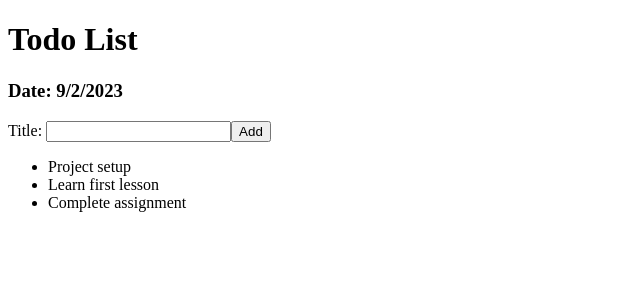
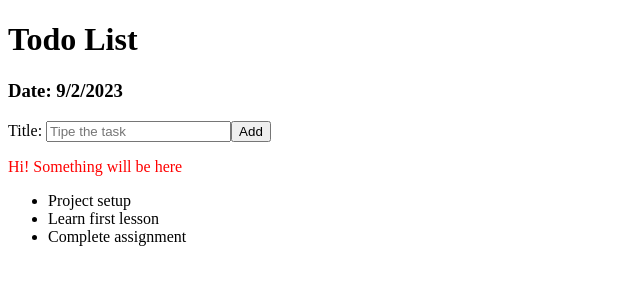
Before and after one commit to akhhanna20/react-todo, a React (Create React App) app: page / in a window 1280 px wide. Shown: the top 300 px of the page, without its empty margins (0-640 px from the left). Built offline with nearby package versions, Linux system fonts and the light colour scheme.

Commit message:
Added Todo Form, created submition of form and store New Todo

```diff
--- a/src/AddTodoForm.js
+++ b/src/AddTodoForm.js
@@ -1,11 +1,28 @@
 import React from "react";
 
-function AddTodoForm() {
+function AddTodoForm(props) {
+  const handleAddTodo = (event) => {
+    event.preventDefault();
+    console.log(event);
+
+    const todoTitle = event.target[0].value;
+    console.log(todoTitle);
+    props.onAddTodo(todoTitle);
+    event.target.reset();
+  };
+
   return (
-    <form>
+    <form onSubmit={handleAddTodo}>
       <label htmlFor="todoTitle">Title: </label>
-      <input id="todoTitle" />
-      <button>Add</button>
+
+      <input
+        name="title"
+        type="text"
+        id="todoTitle"
+        placeholder="Tipe the task"
+      />
+
+      <button type="submit">Add</button>
     </form>
   );
 }
--- a/src/App.js
+++ b/src/App.js
@@ -1,16 +1,21 @@
-import React from "react";
+import React, { useState } from "react";
 import TodoList from "./TodoList";
 import AddTodoForm from "./AddTodoForm";
+import "./app.css";
 
 const today = new Date();
+
 function App() {
+  const [newTodo, setNewTodo] = useState("Hi! Something will be here");
+
   return (
     <div>
       <h1>Todo List</h1>
       <h3>
         Date: {today.getMonth()}/{today.getDate()}/{today.getFullYear()}
       </h3>
-      <AddTodoForm />
+      <AddTodoForm onAddTodo={setNewTodo} />
+      <p>{newTodo}</p>
       <TodoList />
     </div>
   );
--- a/src/TodoList.js
+++ b/src/TodoList.js
@@ -1,4 +1,5 @@
 import React from "react";
+import TodoListItem from "./TodoListItem";
 
 const todoList = [
   {
@@ -19,7 +20,7 @@ function TodoList() {
   return (
     <ul>
       {todoList.map((listItem) => (
-        <li key={listItem.id}>{listItem.title}</li>
+        <TodoListItem key={listItem.id} todo={listItem.title} />
       ))}
     </ul>
   );
--- /dev/null
+++ b/src/TodoListItem.js
@@ -0,0 +1,7 @@
+import React from "react";
+
+function TodoListItem(props) {
+  return <li>{props.todo}</li>;
+}
+
+export default TodoListItem;
--- /dev/null
+++ b/src/app.css
@@ -0,0 +1,3 @@
+p {
+  color: red;
+}
```
Also changed, not shown: src/index.js (+0 -8 lines).
